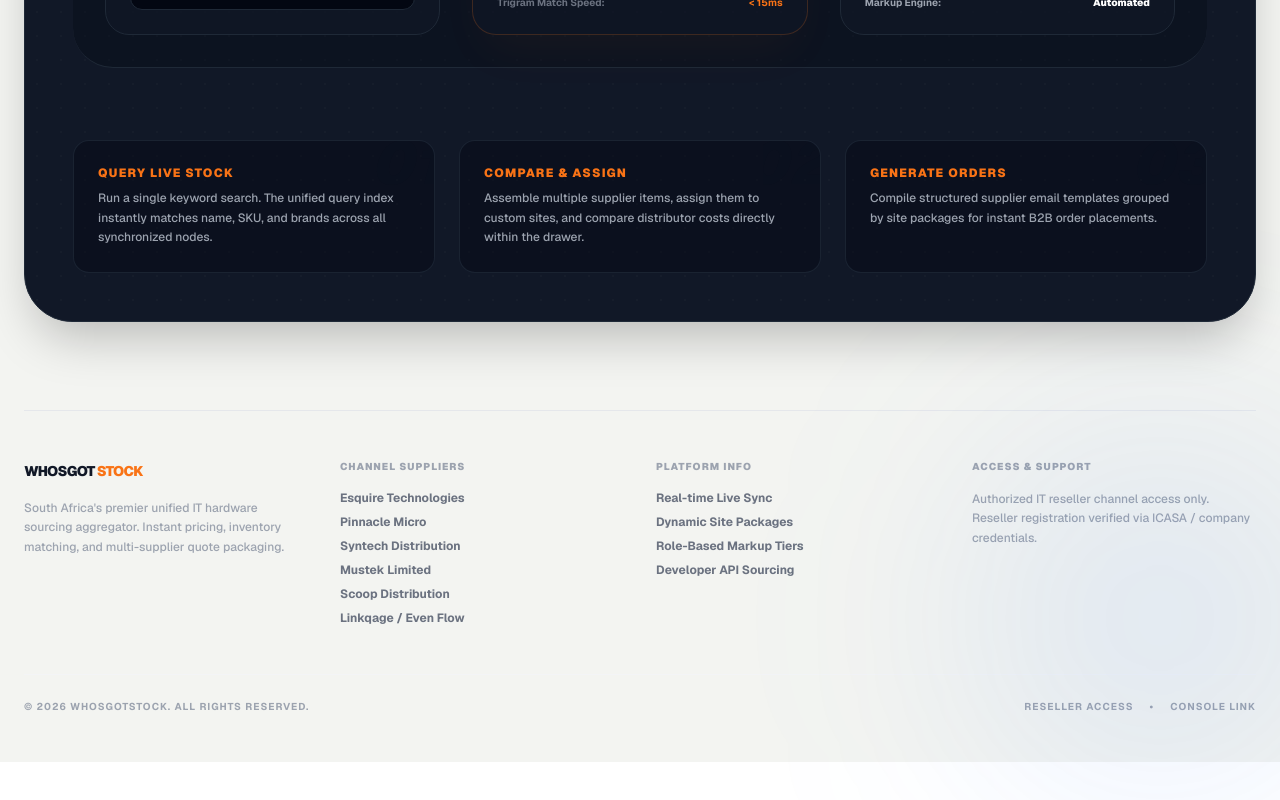
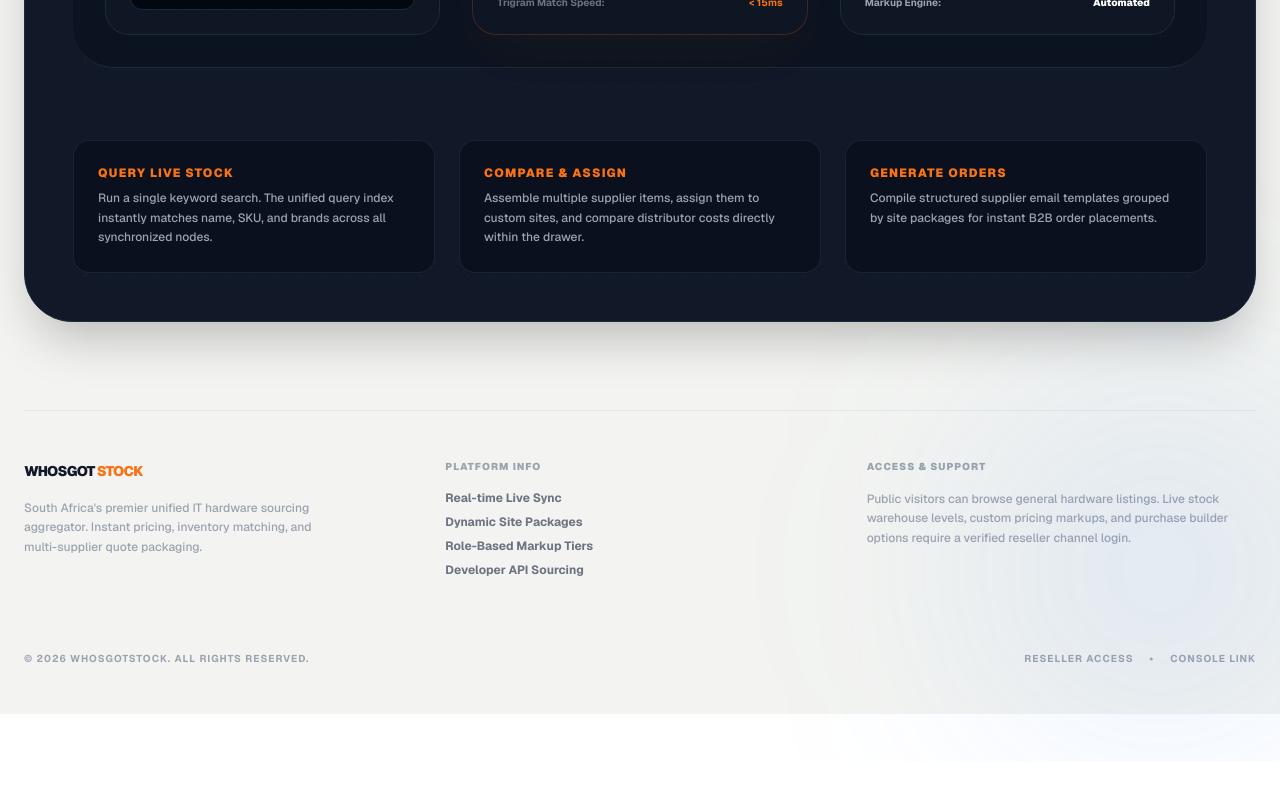
Before and after one commit to blakethebuilder/whosgotstock2, a Next.js app in the folder web/: page / in a window 1280 px wide. Shown: the part 1937-2737 px from the top of the page. After the commit the page ends 2699 px from the top, so only its background shows below. Built offline with nearby package versions, Linux system fonts and the light colour scheme; no server answers; the database is empty.

Commit message:
Redo footer configuration (remove supplier listing, update access statement)

```diff
--- a/web/app/components/BentoDashboard.tsx
+++ b/web/app/components/BentoDashboard.tsx
@@ -317,7 +317,7 @@ const BentoDashboard: React.FC<BentoDashboardProps> = ({
 
             {/* PROFESSIONAL FOOTER */}
             <footer className="md:col-span-12 mt-16 pt-12 border-t border-gray-200 dark:border-gray-800 text-center sm:text-left">
-                <div className="grid grid-cols-1 sm:grid-cols-4 gap-8 mb-12">
+                <div className="grid grid-cols-1 sm:grid-cols-3 gap-8 mb-12">
                     <div className="space-y-4">
                         <span className="text-gray-900 dark:text-white font-black text-sm tracking-tighter uppercase">
                             WHOSGOT<span className="text-orange-500 ml-0.5">STOCK</span>
@@ -325,17 +325,6 @@ const BentoDashboard: React.FC<BentoDashboardProps> = ({
                         <p className="text-xs text-gray-400 dark:text-gray-500 font-medium leading-relaxed max-w-xs">
                             South Africa's premier unified IT hardware sourcing aggregator. Instant pricing, inventory matching, and multi-supplier quote packaging.
                         </p>
-                    </div>
-                    <div>
-                        <h4 className="text-[10px] font-black uppercase tracking-widest text-gray-400 mb-4">Channel Suppliers</h4>
-                        <ul className="space-y-2 text-xs font-bold text-gray-500 dark:text-gray-400">
-                            <li>Esquire Technologies</li>
-                            <li>Pinnacle Micro</li>
-                            <li>Syntech Distribution</li>
-                            <li>Mustek Limited</li>
-                            <li>Scoop Distribution</li>
-                            <li>Linkqage / Even Flow</li>
-                        </ul>
                     </div>
                     <div>
                         <h4 className="text-[10px] font-black uppercase tracking-widest text-gray-400 mb-4">Platform Info</h4>
@@ -349,7 +338,7 @@ const BentoDashboard: React.FC<BentoDashboardProps> = ({
                     <div>
                         <h4 className="text-[10px] font-black uppercase tracking-widest text-gray-400 mb-4">Access & Support</h4>
                         <p className="text-xs text-gray-400 dark:text-gray-500 font-medium leading-relaxed">
-                            Authorized IT reseller channel access only. Reseller registration verified via ICASA / company credentials.
+                            Public visitors can browse general hardware listings. Live stock warehouse levels, custom pricing markups, and purchase builder options require a verified reseller channel login.
                         </p>
                     </div>
                 </div>
```
